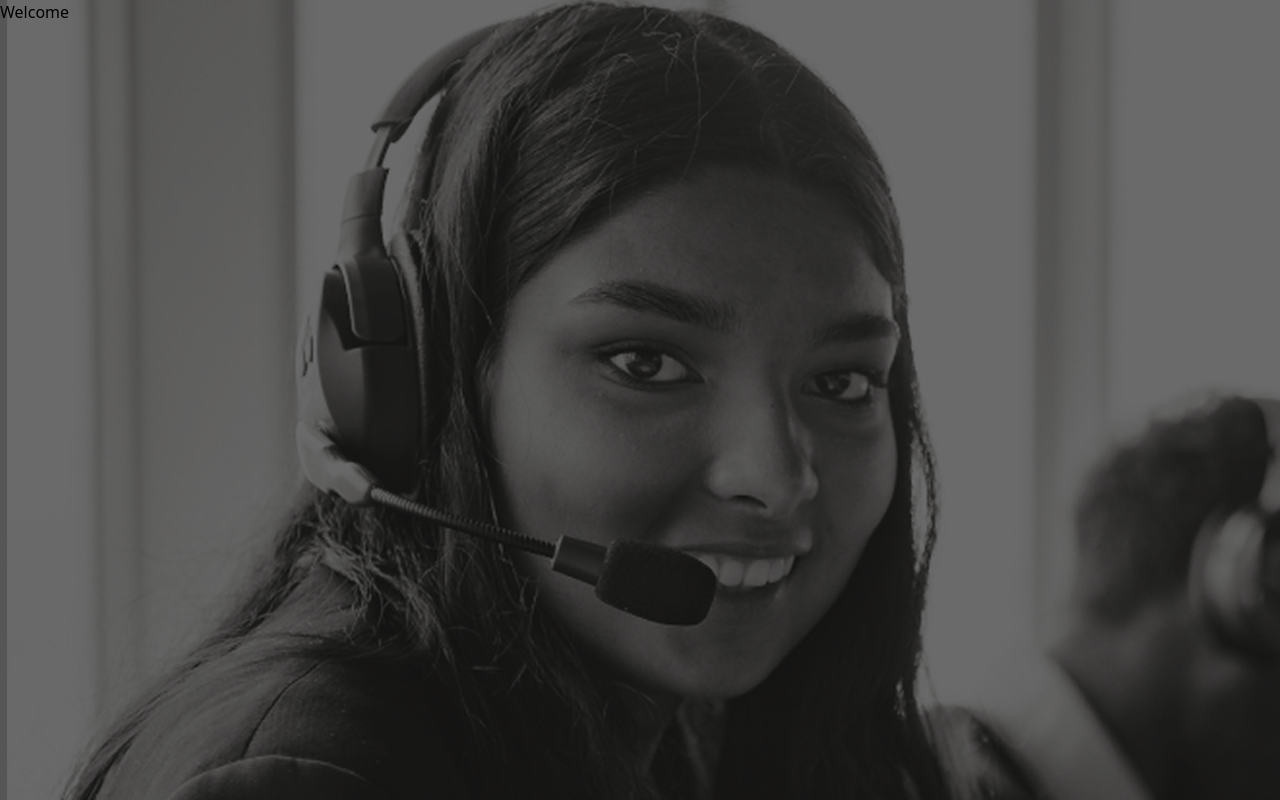
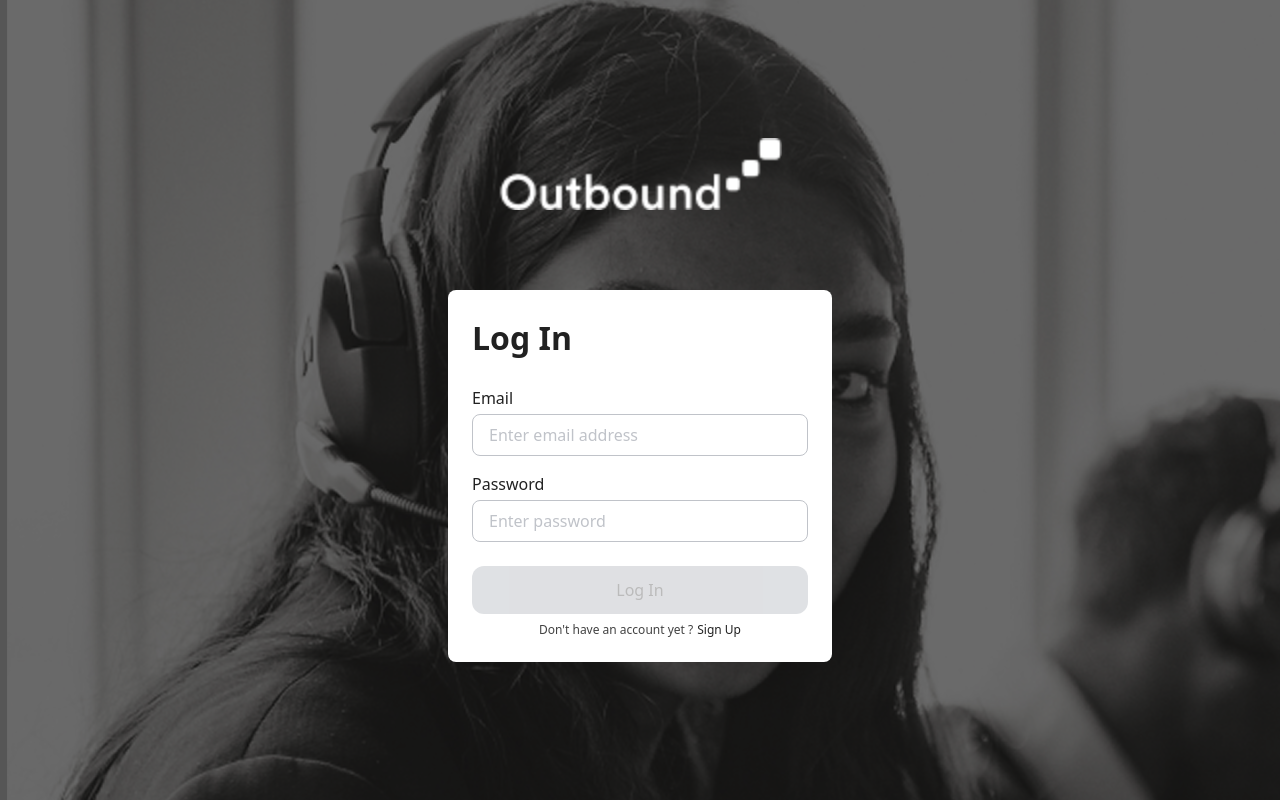
Before and after one commit to Solomon-Dzokoto/Blog, a Next.js app: page /login in a window 1280 px wide. Built offline with nearby package versions, Linux system fonts and the light colour scheme.

Commit message:
feat: add login page and onboarding form

```diff
--- a/src/app/(onboarding)/layout.tsx
+++ b/src/app/(onboarding)/layout.tsx
@@ -13,7 +13,17 @@ export default function OnboardingLayout({
         backgroundAttachment: "fixed",
       }}
     >
-      {children}
+      <div className="flex h-screen flex-col items-center justify-center space-y-20 px-[4.5%]">
+        <div
+          className="h-[72px] w-[284px]"
+          style={{
+            backgroundImage: "url('/images/Logo.png')",
+            backgroundSize: "cover",
+            backgroundRepeat: "no-repeat",
+          }}
+        />
+        {children}
+      </div>
     </body>
   )
 }
--- a/src/app/(onboarding)/login/page.tsx
+++ b/src/app/(onboarding)/login/page.tsx
@@ -1,5 +1,80 @@
+"use client"
 import React from "react"
+import { useForm } from "react-hook-form"
+import { z } from "zod"
+import { zodResolver } from "@hookform/resolvers/zod"
+import Link from "next/link"
+import Button from "@/components/ui/button"
+import Input from "@/components/ui/input"
+import { useRouter } from "next/navigation"
+
+const logInSchema = z.object({
+  email: z.string().email("Invalid email format"),
+  password: z.string().min(6, "Password must be at least 6 characters"),
+})
+
+type LogInData = z.infer<typeof logInSchema>
 
 export default function Login() {
-  return <div>Welcome</div>
+  const {
+    register,
+    handleSubmit,
+    formState: { errors, isValid },
+  } = useForm<LogInData>({
+    resolver: zodResolver(logInSchema),
+    mode: "onChange",
+  })
+
+  const router = useRouter()
+
+  const onSubmit = (data: LogInData) => {
+    console.log("Form Data:", data)
+    router.push("/onboarding")
+  }
+
+  return (
+    <div className="w-full max-w-96 rounded-lg bg-white p-6 text-[#212121]">
+      <h2 className="mb-6 text-[32px] font-bold">Log In</h2>
+      <form onSubmit={handleSubmit(onSubmit)} className="flex flex-col gap-6">
+        <div className="flex flex-col gap-4">
+          <div>
+            <label className="block text-base text-[#212121]">Email</label>
+            <Input
+              register={register("email")}
+              placeholder="Enter email address"
+              className="mt-1"
+            />
+            {errors.email && (
+              <p className="mt-2 text-xs text-[11px] text-[#DC2626]">
+                {errors.email.message}
+              </p>
+            )}
+          </div>
+          <div>
+            <label className="block text-base text-[#212121]">Password</label>
+            <Input
+              type="password"
+              register={register("password")}
+              placeholder="Enter password"
+              className="mt-1"
+            />
+            {errors.password && (
+              <p className="mt-2 text-xs text-[11px] text-[#DC2626]">
+                {errors.password.message}
+              </p>
+            )}
+          </div>
+        </div>
+        <Button variant="form" type="submit" disabled={!isValid}>
+          Log In
+        </Button>
+      </form>
+      <div className="mt-2 flex items-center justify-center gap-1 text-xs">
+        <p className="text-[#424242]">Don&apos;t have an account yet ?</p>
+        <Link className="text-[#212121]" href="/signup">
+          Sign Up
+        </Link>
+      </div>
+    </div>
+  )
 }
--- a/src/app/(onboarding)/onboarding/page.tsx
+++ b/src/app/(onboarding)/onboarding/page.tsx
@@ -1,5 +1,61 @@
+"use client"
 import React from "react"
+import { useForm } from "react-hook-form"
+import { z } from "zod"
+import { zodResolver } from "@hookform/resolvers/zod"
+import Button from "@/components/ui/button"
+import Input from "@/components/ui/input"
 
-export default function Welcome() {
-  return <div>Welcome</div>
+const logInSchema = z.object({
+  organisation: z
+    .string()
+    .min(3, "Organisation name must be at least 3 characters"),
+})
+
+type LogInData = z.infer<typeof logInSchema>
+
+export default function Login() {
+  const {
+    register,
+    handleSubmit,
+    formState: { errors, isValid },
+  } = useForm<LogInData>({
+    resolver: zodResolver(logInSchema),
+    mode: "onChange",
+  })
+
+  const onSubmit = (data: LogInData) => {
+    console.log("Form Data:", data)
+  }
+
+  return (
+    <div className="w-full max-w-96 rounded-lg bg-white p-6 text-[#212121]">
+      <h2 className="mb-5 text-2xl font-bold">Welcome, Agent </h2>
+      <form onSubmit={handleSubmit(onSubmit)} className="flex flex-col gap-6">
+        <div>
+          <label className="block text-base font-[450] text-[#212121]">
+            Create new organization.
+          </label>
+          <Input
+            register={register("organisation")}
+            placeholder="Enter your organization name"
+            className="mt-3"
+          />
+          {errors.organisation && (
+            <p className="mt-2 text-xs text-[11px] text-[#DC2626]">
+              {errors.organisation.message}
+            </p>
+          )}
+        </div>
+        <Button
+          variant="form"
+          type="submit"
+          disabled={!isValid}
+          className="font-medium"
+        >
+          Create Organisation
+        </Button>
+      </form>
+    </div>
+  )
 }
--- a/src/app/(onboarding)/signup/page.tsx
+++ b/src/app/(onboarding)/signup/page.tsx
@@ -1,18 +1,17 @@
-import React from "react"
-import SignUpFlow from "./sign-up-flow"
+"use client"
+import React, { useState } from "react"
+import VerificationModal from "./verification-modal"
+import SignUpForm from "./sign-up-form"
 
 export default function SignUp() {
+  const [hasSubmitted, setHasSubmitted] = useState(false)
   return (
-    <div className="flex h-screen flex-col items-center justify-center space-y-20 px-[4.5%]">
-      <div
-        className="h-[72px] w-[284px]"
-        style={{
-          backgroundImage: "url('/images/Logo.png')",
-          backgroundSize: "cover",
-          backgroundRepeat: "no-repeat",
-        }}
-      />
-      <SignUpFlow />
-    </div>
+    <>
+      {hasSubmitted ? (
+        <VerificationModal />
+      ) : (
+        <SignUpForm setHasSubmitted={setHasSubmitted} />
+      )}
+    </>
   )
 }
```
